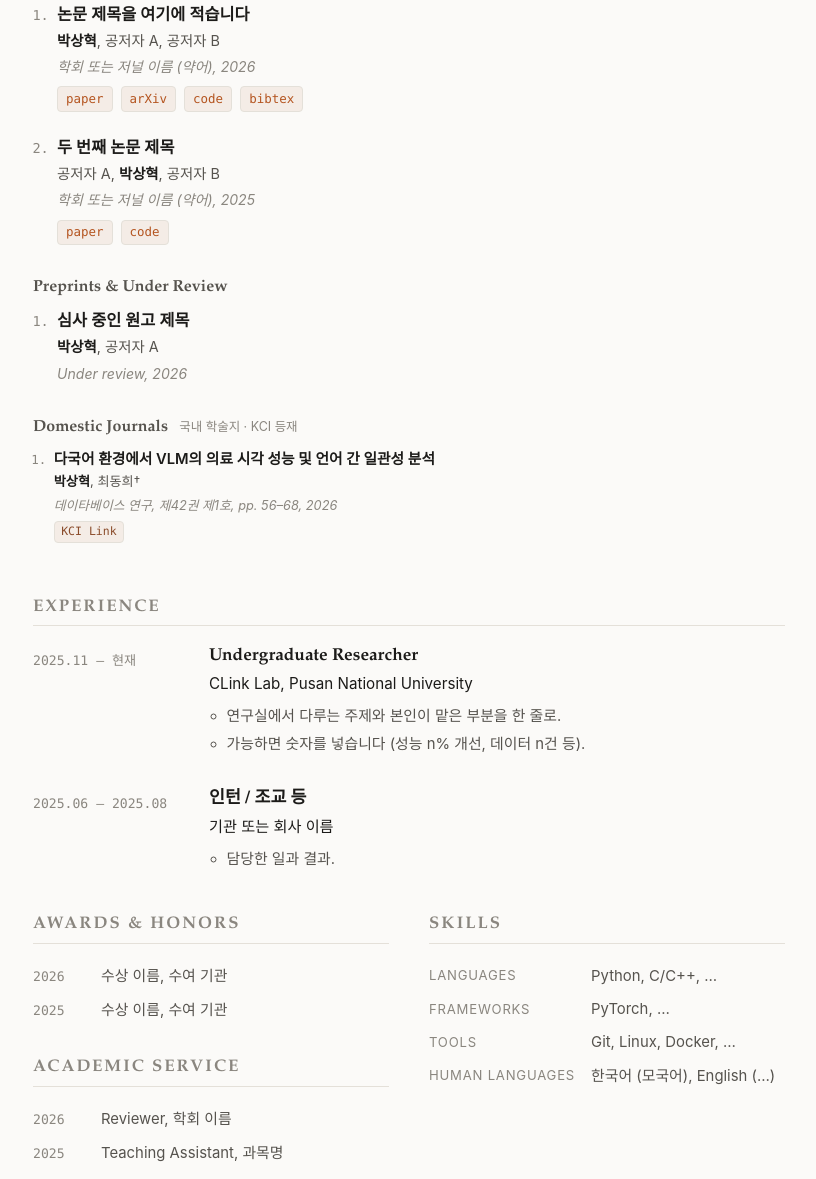
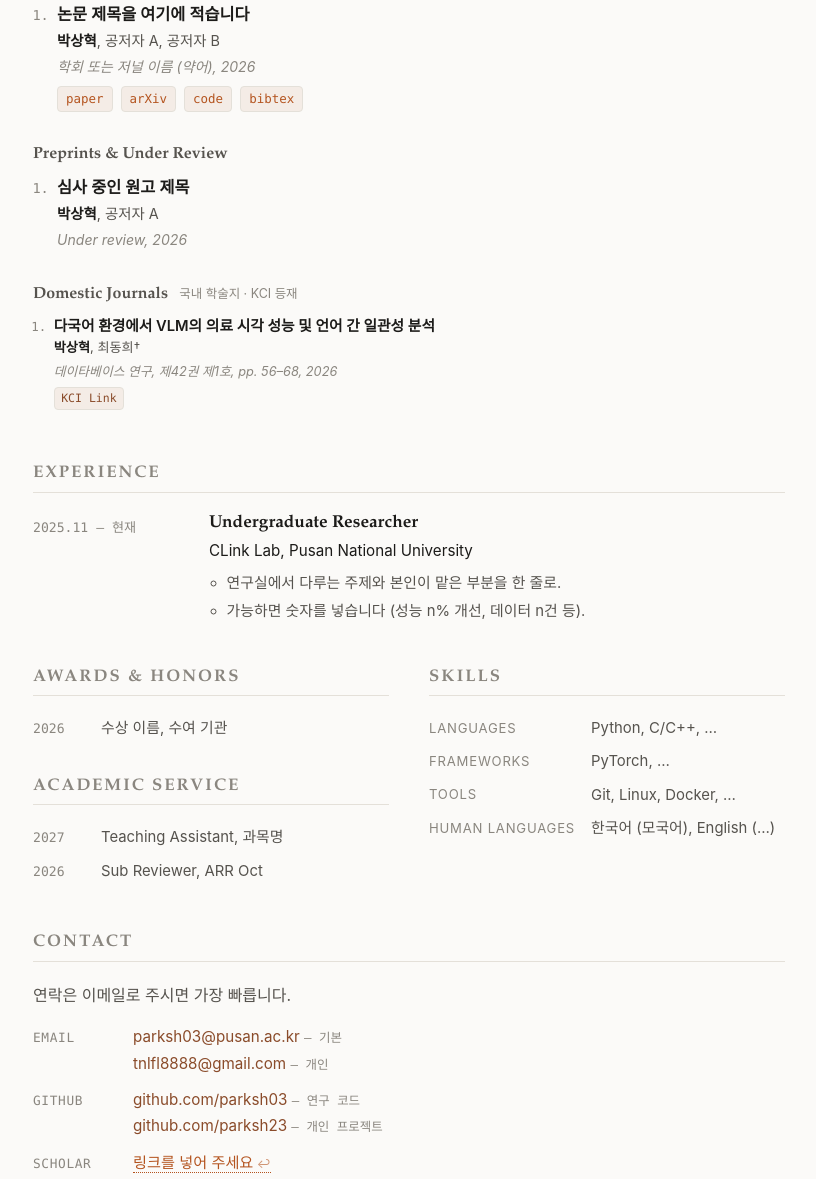
Before and after one commit to parksh03/parksh03.github.io, a plain HTML site: page index.html in a window 1280 px wide. Shown: the part 1180-2359 px from the top of the page, without its empty margins (231-1047 px from the left). Drawn offline with Linux system fonts and the light colour scheme.

Commit message:
updates unsignificants

```diff
--- a/index.html
+++ b/index.html
@@ -123,15 +123,6 @@
           <a href="#" data-todo>bibtex</a>
         </p>
       </li>
-      <li>
-        <p class="pub__title">두 번째 논문 제목</p>
-        <p class="pub__authors">공저자 A, <strong>박상혁</strong>, 공저자 B</p>
-        <p class="pub__venue">학회 또는 저널 이름 (약어), 2025</p>
-        <p class="pub__links">
-          <a href="#" data-todo>paper</a>
-          <a href="#" data-todo>code</a>
-        </p>
-      </li>
     </ol>
 
     <h3 class="sub">Preprints &amp; Under Review</h3>
@@ -172,16 +163,6 @@
           </ul>
         </div>
       </li>
-      <li>
-        <div class="timeline__when">2025.06 – 2025.08</div>
-        <div class="timeline__what">
-          <h3>인턴 / 조교 등</h3>
-          <p class="org">기관 또는 회사 이름</p>
-          <ul class="bullets">
-            <li>담당한 일과 결과.</li>
-          </ul>
-        </div>
-      </li>
     </ul>
   </section>
 
@@ -191,13 +172,12 @@
       <h2>Awards &amp; Honors</h2>
       <ul class="plain">
         <li><span class="year">2026</span> 수상 이름, 수여 기관</li>
-        <li><span class="year">2025</span> 수상 이름, 수여 기관</li>
       </ul>
 
       <h2 class="mt">Academic Service</h2>
       <ul class="plain">
-        <li><span class="year">2026</span> Reviewer, 학회 이름</li>
-        <li><span class="year">2025</span> Teaching Assistant, 과목명</li>
+        <li><span class="year">2027</span> Teaching Assistant, 과목명</li>
+        <li><span class="year">2026</span> Sub Reviewer, ARR Oct</li>
       </ul>
     </section>
 
```
